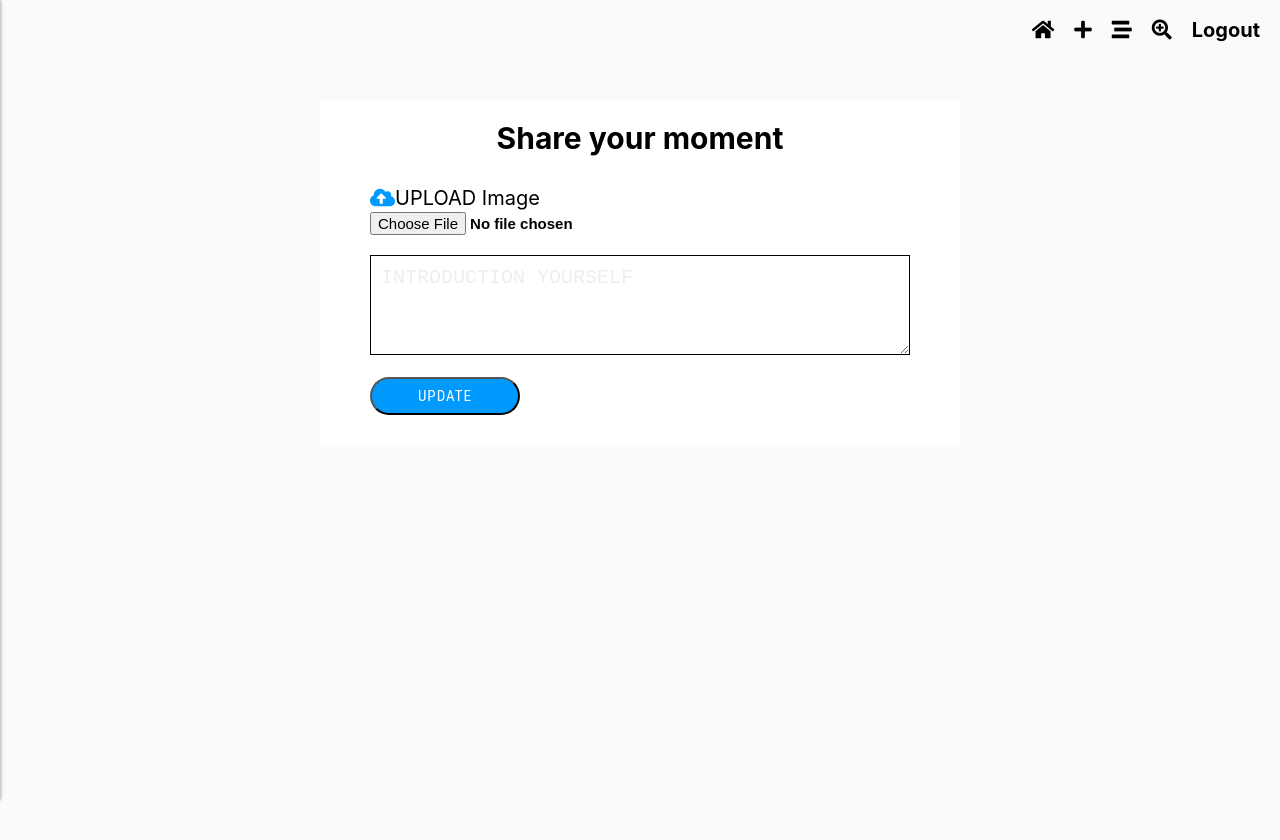
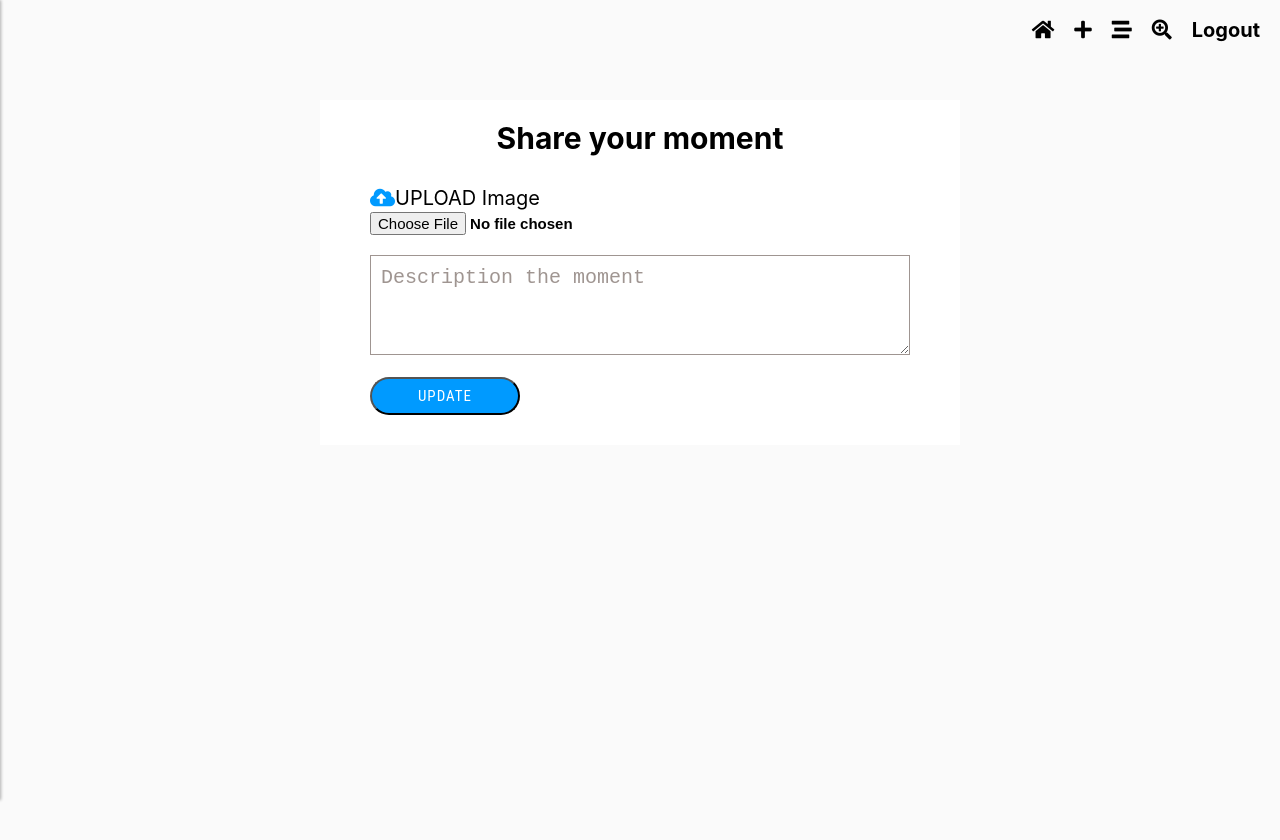
Before and after one commit to ShotaTogawa/third_app_client, a React (Create React App) app: page /create in a window 1280 px wide. Shown: the top 840 px of the page. Built offline with nearby package versions, Linux system fonts and the light colour scheme; sample sign-in values are in the browser's storage.

Commit message:
implemented photo upload func

```diff
--- a/src/components/CreateImage/CreateImage.jsx
+++ b/src/components/CreateImage/CreateImage.jsx
@@ -7,108 +7,77 @@ import { ErrorMessage } from '../../components/Common/ErrorMessage';
 import { withRouter } from 'react-router-dom';
 import { isAuthenticated, setAuthToken } from '../../components/Landing/Auth';
 
-const CreateImage = ({ currentUser, setIsOpen, setCurrentUser }) => {
-  // const { accessToken } = isAuthenticated();
-  // const [values, setValues] = useState({
-  //   name: currentUser.name,
-  //   email: currentUser.email,
-  //   introduction: currentUser.introduction,
-  //   photoUrl: currentUser.image
-  // });
+const CreateImage = ({ history }) => {
+  const { accessToken } = isAuthenticated();
+  const [description, setDescription] = useState('');
 
-  // const [file, setFile] = useState(null);
+  const [file, setFile] = useState(null);
 
-  // const [loading, setLoading] = useState(false);
-  // const [error, setError] = useState('');
+  const [loading, setLoading] = useState(false);
+  const [error, setError] = useState('');
 
-  // const { name, email, introduction } = values;
+  const onFileChange = event => {
+    setFile(event.target.files[0]);
+  };
 
-  // const onFileChange = event => {
-  //   setFile(event.target.files[0]);
-  // };
+  const putImageToBucket = async uploadConfig => {
+    await delete api.defaults.headers.common['Authorization'];
+    await api.put(uploadConfig.data.url, file, {
+      headers: {
+        'Content-Type': file.type
+      }
+    });
+    await setAuthToken(accessToken);
+    await api.post('/api/photo', {
+      description,
+      photoUrl: uploadConfig.data.key
+    });
+  };
 
-  // const handleChange = name => event => {
-  //   setError('');
-  //   setValues({ ...values, [name]: event.target.value });
-  // };
+  const uploadImage = async () => {
+    const uploadConfig = await api.get('/api/upload/image');
+    try {
+      await putImageToBucket(uploadConfig);
+    } catch (e) {
+      console.log(e);
+    }
+  };
 
-  // const putImageToBucket = async uploadConfig => {
-  //   await delete api.defaults.headers.common['Authorization'];
-  //   console.log(
-  //     'stateにsetする前' + values.photoUrl,
-  //     'stateにsetしたい値' + uploadConfig.data.key
-  //   );
-  //   setValues({ ...values, ['photoUrl']: uploadConfig.data.key });
-  //   console.log(
-  //     'stateにsetした後' + values.photoUrl,
-  //     'stateにsetしたい値' + uploadConfig.data.key
-  //   );
-  //   await api.put(uploadConfig.data.url, file, {
-  //     headers: {
-  //       'Content-Type': file.type
-  //     }
-  //   });
-  // };
-
-  // const updateProfilePicture = async () => {
-  //   try {
-  //     let uploadConfig = await api.get('/api/upload');
-  //     console.log('Values from S3 ', uploadConfig.data);
-  //     await putImageToBucket(uploadConfig);
-  //   } catch (e) {
-  //     console.log(e);
-  //   }
-  // };
-
-  // const updateProfile = async formValue => {
-  //   try {
-  //     const response = await api.patch('/api/user/edit', formValue);
-  //     console.log(response.data.image);
-  //     setCurrentUser(response.data);
-  //   } catch (e) {
-  //     console.log(e);
-  //   }
-  // };
-
-  // const handleSubmit = async e => {
-  //   e.preventDefault();
-  //   try {
-  //     setLoading(true);
-  //     if (file) {
-  //       await updateProfilePicture();
-  //     }
-  //     if (accessToken) {
-  //       await setAuthToken(accessToken);
-  //     }
-  //     await updateProfile(values);
-  //     setLoading(false);
-  //     setIsOpen(false);
-  //     // history.push('/user')
-  //   } catch (e) {
-  //     // TODO error処置を書く
-  //     setLoading(false);
-  //   }
-  // };
+  const handleSubmit = async e => {
+    e.preventDefault();
+    try {
+      setLoading(true);
+      if (file) {
+        await uploadImage();
+        setLoading(false);
+        history.push('/user');
+      } else {
+        setError('Photo is required.');
+      }
+    } catch (e) {
+      setError(e);
+      setLoading(false);
+    }
+  };
   return (
     <NavbarWrapper>
       <FormWrapper>
-        {/* {loading ? <Spinner /> : ''} */}
+        {loading ? <Spinner /> : ''}
         <H2>Share your moment</H2>
-        {/* <Form onSubmit={handleSubmit}> */}
-        <Form>
+        <Form onSubmit={handleSubmit}>
           <Label>
             <Icon className="fas fa-cloud-upload-alt"></Icon>
             UPLOAD Image
-            {/* <FileInput type="file" accept="image/*" onChange={onFileChange} /> */}
-            <FileInput type="file" />
+            <FileInput type="file" accept="image/*" onChange={onFileChange} />
           </Label>
+
           <TextArea
-            placeholder="INTRODUCTION YOURSELF"
-            // onChange={handleChange('introduction')}
-            // value={introduction}
+            placeholder="Description the moment"
+            onChange={e => setDescription(e.target.value)}
+            value={description}
           ></TextArea>
           <UploadButton type="submit">Update</UploadButton>
-          {/* {error ? <ErrorMessage>{error}</ErrorMessage> : ''} */}
+          {error ? <ErrorMessage>{error}</ErrorMessage> : ''}
         </Form>
       </FormWrapper>
     </NavbarWrapper>
@@ -169,9 +138,9 @@ const TextArea = styled.textarea`
   background-color: transparent;
   font-size: 2rem;
   outline: none;
-  border: 0.05rem solid #000;
+  border: 0.05rem solid #9f9591;
   &::placeholder {
-    color: #eee;
+    color: #9f9591;
     fonst-size: 2rem;
     padding: 1rem;
   }
--- a/src/components/UserDashboard/NavBar/Navbar.jsx
+++ b/src/components/UserDashboard/NavBar/Navbar.jsx
@@ -19,22 +19,22 @@ const Navbar = ({ setSideDrawerOpen, history }) => {
           <ul>
             <Li>
               <Link to="/user" style={LinkStyle}>
-                <i class="fas fa-home"></i>
+                <i className="fas fa-home"></i>
               </Link>
             </Li>
             <Li>
               <Link to="/create" style={LinkStyle}>
-                <i class="fas fa-plus"></i>
+                <i className="fas fa-plus"></i>
               </Link>
             </Li>
             <Li>
               <Link to="/feed" style={LinkStyle}>
-                <i class="fas fa-stream"></i>
+                <i className="fas fa-stream"></i>
               </Link>
             </Li>
             <Li>
               <Link to="/search" style={LinkStyle}>
-                <i class="fas fa-search-plus"></i>
+                <i className="fas fa-search-plus"></i>
               </Link>
             </Li>
             <Li onClick={() => signout(history)}>Logout</Li>
--- a/src/components/UserDashboard/Profile/UpdateProfileForm.jsx
+++ b/src/components/UserDashboard/Profile/UpdateProfileForm.jsx
@@ -51,7 +51,7 @@ const UpdateProfileForm = ({ currentUser, setIsOpen, setCurrentUser }) => {
 
   const updateProfilePicture = async () => {
     try {
-      let uploadConfig = await api.get('/api/upload');
+      let uploadConfig = await api.get('/api/upload/avatar');
       console.log('Values from S3 ', uploadConfig.data);
       await putImageToBucket(uploadConfig);
     } catch (e) {
```
